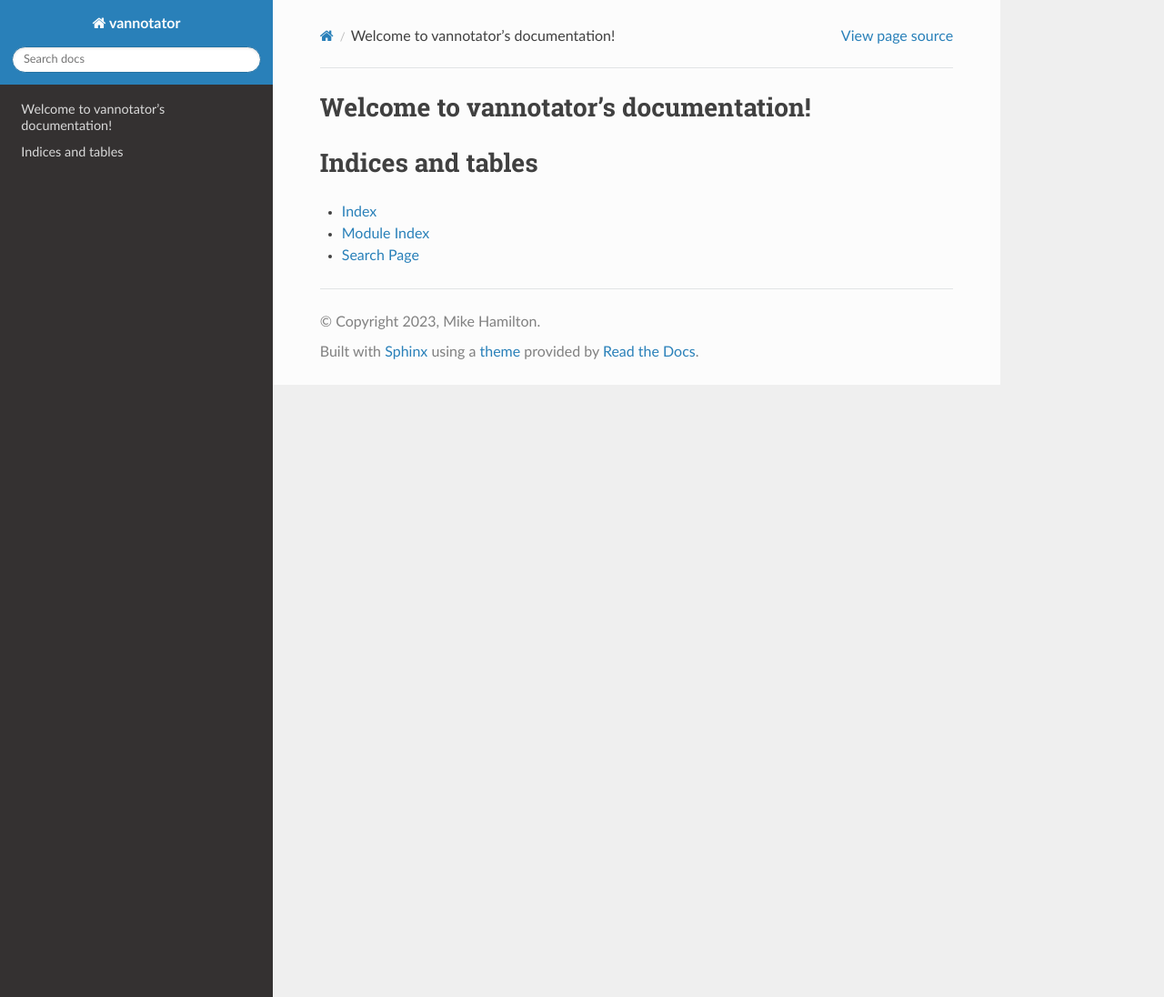
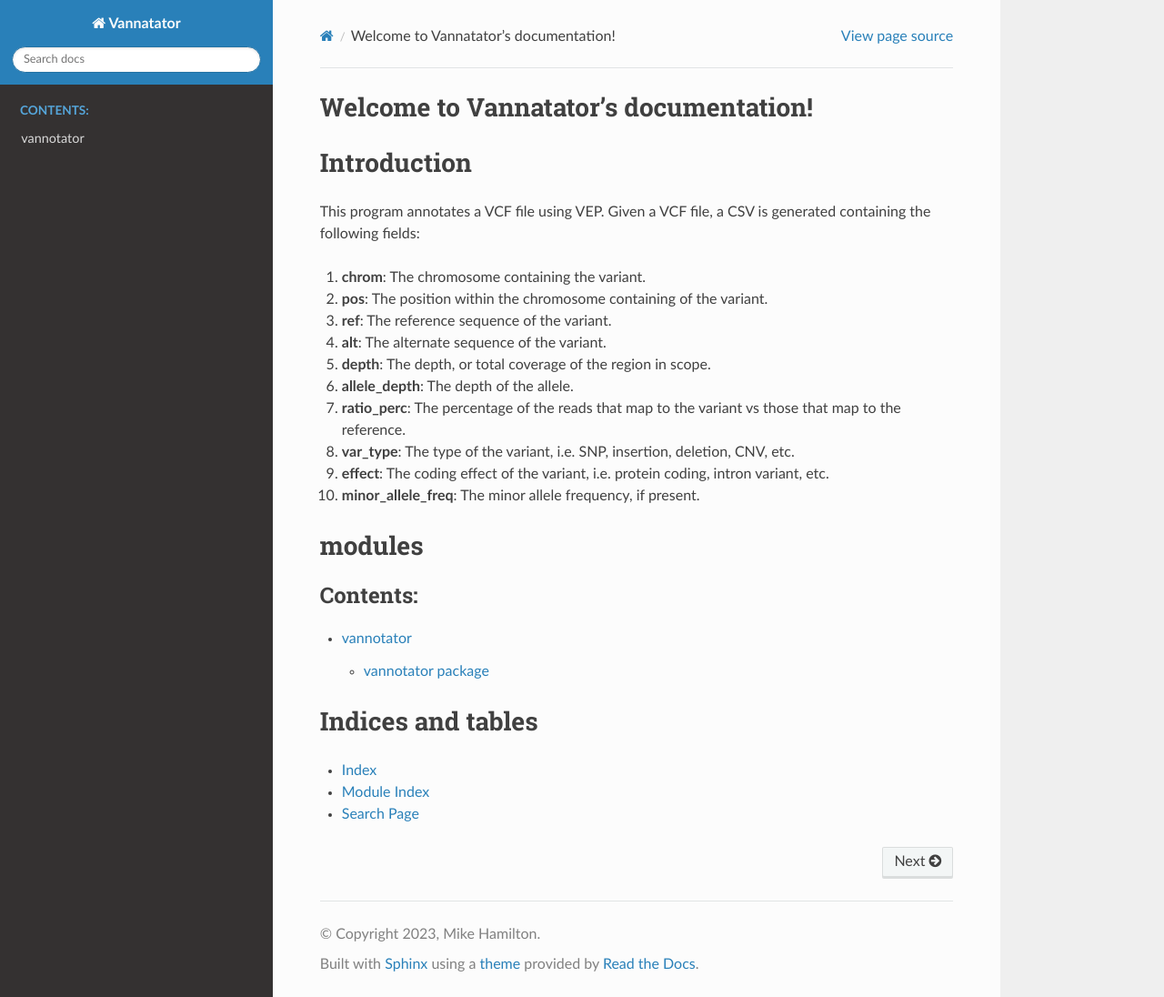
Before and after one commit to bio-comp/vannotator, a Sphinx documentation site: the page built from docs/source/index.rst, in a window 1280 px wide and 1096 px high. Shown: the whole window at 91% size. Built offline with Sphinx 7.4.7 and the Read the Docs theme 2.0.0, drawn with Linux system fonts in a browser that asks for light colours.

Commit message:
Added updated documentation, Poetry updates

```diff
--- a/docs/source/conf.py
+++ b/docs/source/conf.py
@@ -12,17 +12,17 @@
 #
 import os
 import sys
-sys.path.insert(0, os.path.abspath('../src/'))
+sys.path.insert(0, os.path.abspath('../../src'))
 
 
 # -- Project information -----------------------------------------------------
 
-project = 'vannotator'
+project = 'Vannatator'
 copyright = '2023, Mike Hamilton'
 author = 'Mike Hamilton'
 
 # The full version, including alpha/beta/rc tags
-release = '0.0.1'
+release = '0.1'
 
 
 # -- General configuration ---------------------------------------------------
--- a/docs/source/index.rst
+++ b/docs/source/index.rst
@@ -1,16 +1,37 @@
-.. vannotator documentation master file, created by
-   sphinx-quickstart on Thu Aug 31 22:33:12 2023.
+.. Vannatator documentation master file, created by
+   sphinx-quickstart on Mon Sep  4 18:42:51 2023.
    You can adapt this file completely to your liking, but it should at least
    contain the root `toctree` directive.
 
-Welcome to vannotator's documentation!
+Welcome to Vannatator's documentation!
 ======================================
 
+
+
+Introduction
+============
+
+This program annotates a VCF file using VEP. Given a VCF file, a CSV is generated containing the following fields:
+
+1. **chrom**: The chromosome containing the variant.
+2. **pos**: The position within the chromosome containing of the variant.
+3. **ref**: The reference sequence of the variant.
+4. **alt**: The alternate sequence of the variant.
+5. **depth**: The depth, or total coverage of the region in scope.
+6. **allele_depth**: The depth of the allele.
+7. **ratio_perc**: The percentage of the reads that map to the variant vs those that map to the reference.
+8. **var_type**: The type of the variant, i.e. SNP, insertion, deletion, CNV, etc.
+9. **effect**: The coding effect of the variant, i.e. protein coding, intron variant, etc.
+10. **minor_allele_freq**: The minor allele frequency, if present.
+
+
+modules
+=======
 .. toctree::
    :maxdepth: 2
    :caption: Contents:
 
-
+   modules
 
 Indices and tables
 ==================
--- a/docs/source/modules.rst
+++ b/docs/source/modules.rst
@@ -1,5 +1,5 @@
-src
-===
+vannotator
+==========
 
 .. toctree::
    :maxdepth: 4
```
Also changed, not shown: docs/modules.rst (deleted, +0 -7 lines), docs/source/vannotator.rst (+8 -0 lines), docs/vannotator.rst (deleted, +0 -21 lines), pyproject.toml (+18 -21 lines).
